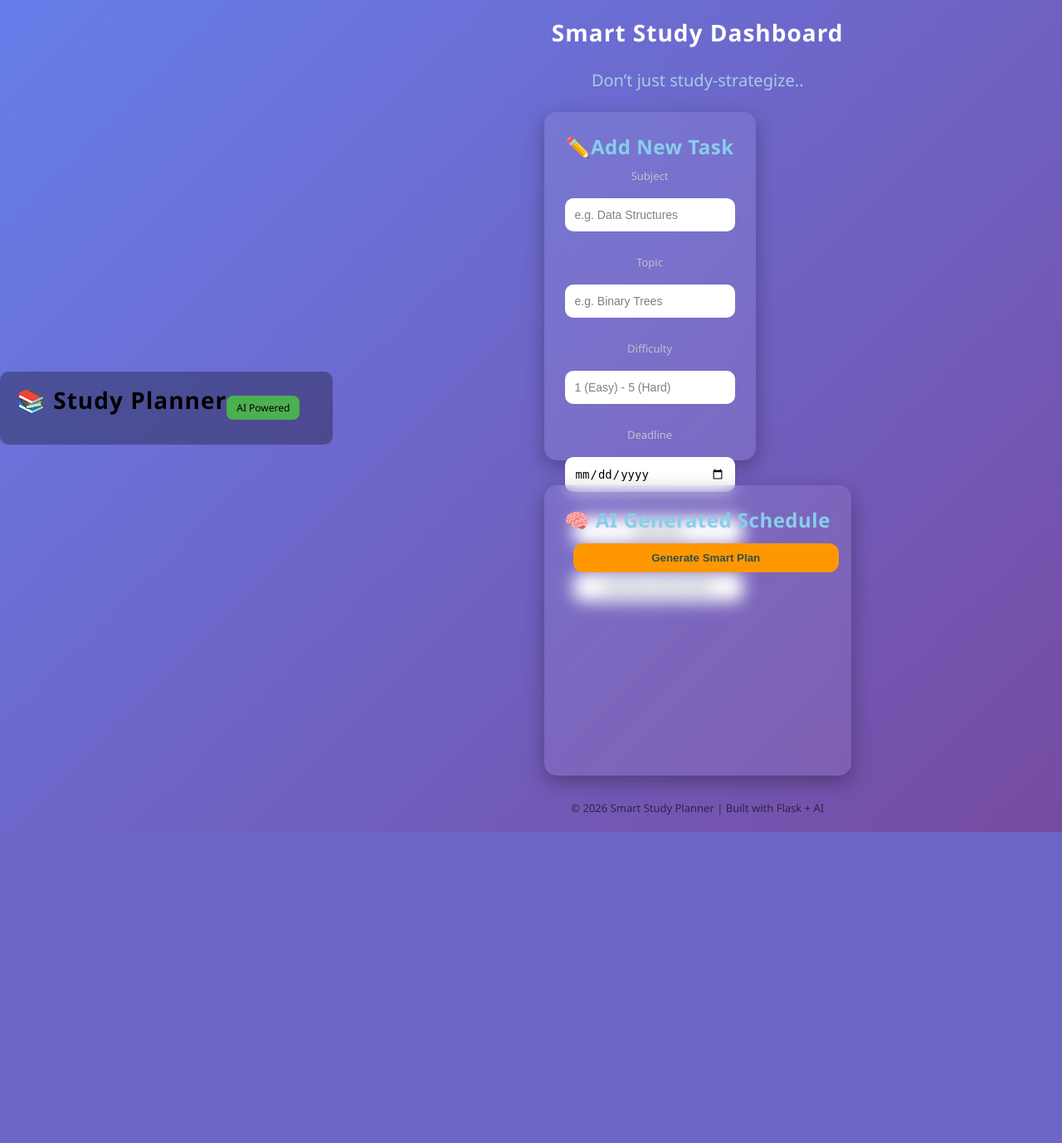
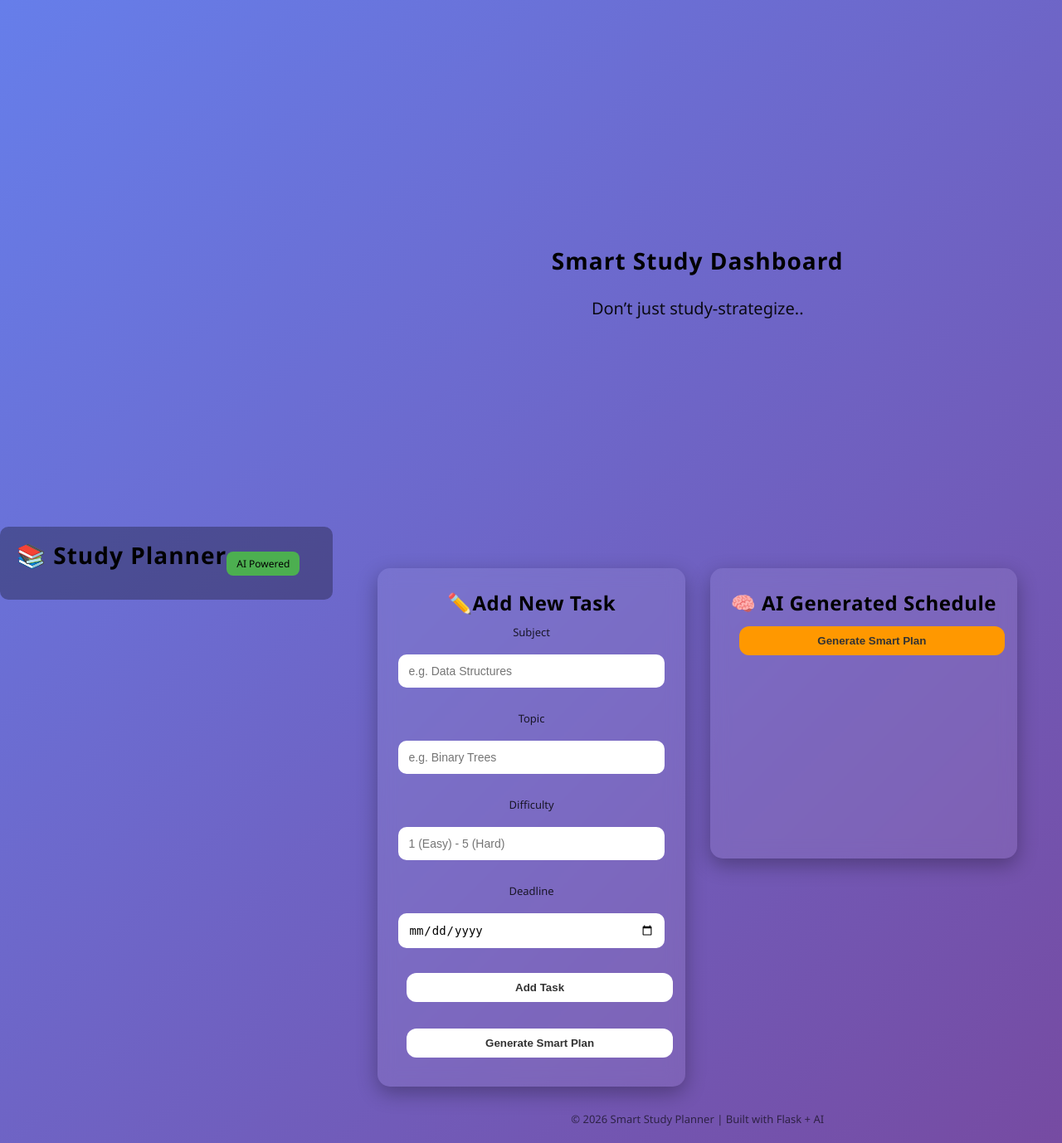
Before and after one commit to skashyap08/AI-based-study-planner, a Flask app: page / in a window 1280 px wide. Shown: the whole page at 83% size. Before the commit the page ends 1003 px from the top, so only its background shows below. Run offline with Flask 3, Linux system fonts and the light colour scheme.

Commit message:
updated files

```diff
--- a/static/style.css
+++ b/static/style.css
@@ -152,7 +152,7 @@ button:hover {
     flex-direction: column;
     justify-content: center;  /* vertical center */
     align-items: center;      /* horizontal center */
-    height:auto;             /* adjust height */
+    height: 80vh;             /* adjust height */
     text-align: center;
 }
 
@@ -210,13 +210,10 @@ header h1 {
 
 /* Grid Layout - balanced spacing */
 .main-grid {
+    display: grid;
     grid-template-columns: 1fr 1fr;
     gap: 30px;
     align-items: start;
-     height: 100vh;          /* full screen */
-    display: flex;
-    flex-direction: column;
-    justify-content: flex-start;
 }
 
 /* Cards - consistent height + spacing */
@@ -252,42 +249,4 @@ button {
     display: flex;
     flex-direction: column;
     gap: 10px;
-    max-height: 200px;
-    overflow-y: auto;
 }
-/* === TEXT COLOR IMPROVEMENTS (COLOR NAMES) === */
-
-/* Main Heading */
-header h1 {
-    color: white;
-}
-
-/* Sub heading */
-.header p {
-    color: lightblue;
-}
-
-/* Card Heading */
-.card h2 {
-    color: skyblue;
-}
-
-/* Labels */
-.form label {
-    color: lightgray;
-}
-
-/* Input text */
-.form input {
-    color: black;
-}
-
-/* Placeholder */
-.form input::placeholder {
-    color: gray;
-}
-
-/* Buttons text */
-button {
-    color: darkslategray;
-}
```
